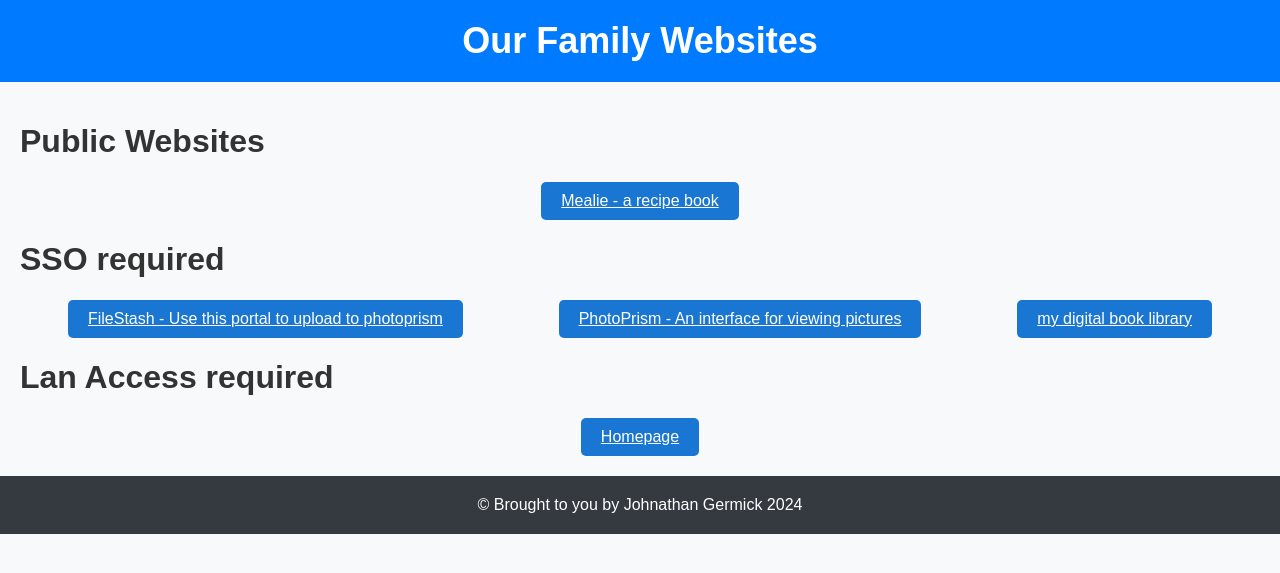
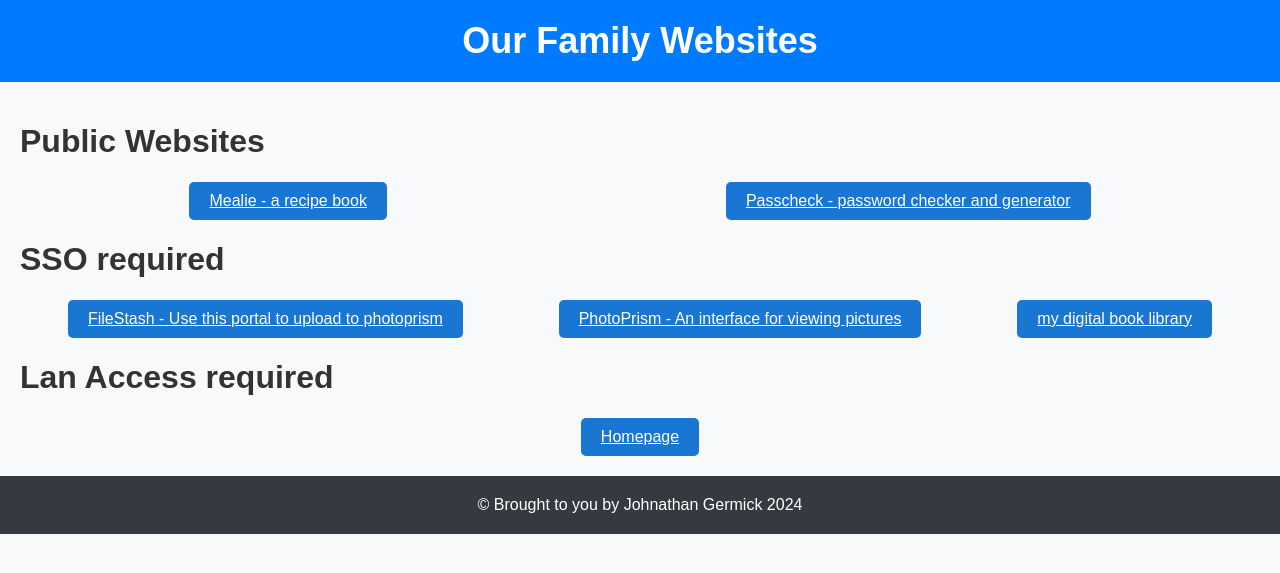
Before and after one commit to jgermick2/publichomepage, a Jekyll site: the page built from my-links-site/index.md, in a window 1280 px wide. Shown: the top 573 px of the page. Built offline with Jekyll 4.4.1, drawn with Linux system fonts in a browser that asks for light colours.

Commit message:
Update index.md

```diff
--- a/my-links-site/index.md
+++ b/my-links-site/index.md
@@ -7,6 +7,7 @@ title: Our Family Websites
 
 <div class="links-container">
   <a href="https://cook.germick.xyz" class="link-button">Mealie - a recipe book</a>
+  <a href="https://passcheck.germick.xyz" class="link-button">Passcheck - password checker and generator </a>
 </div>
 
 # SSO required
```
